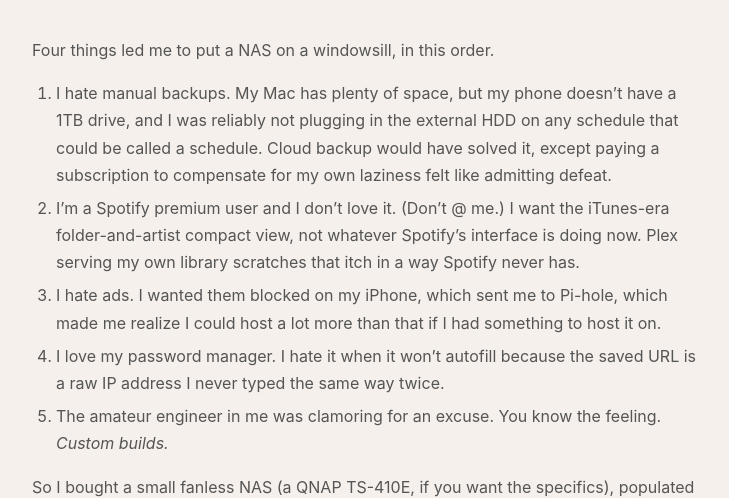
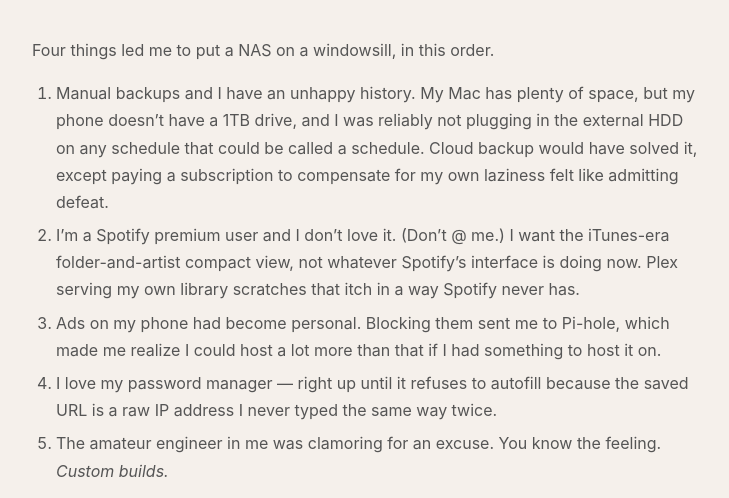
Before and after one commit to jaskiratr/personal-website, an Astro site: page /blog/homelab-fanless-qnap in a window 1280 px wide. Shown: the part 283-781 px from the top of the page, without its empty margins (272-1001 px from the left). Built offline with nearby package versions, Linux system fonts and the light colour scheme; Astro itself is replaced by a stand-in of ours.

Commit message:
edit: soften 'hate' phrasing in homelab blog post

```diff
--- a/src/content/blog/homelab-fanless-qnap.md
+++ b/src/content/blog/homelab-fanless-qnap.md
@@ -8,10 +8,10 @@ draft: false
 
 Four things led me to put a NAS on a windowsill, in this order.
 
-1. I hate manual backups. My Mac has plenty of space, but my phone doesn't have a 1TB drive, and I was reliably not plugging in the external HDD on any schedule that could be called a schedule. Cloud backup would have solved it, except paying a subscription to compensate for my own laziness felt like admitting defeat.
+1. Manual backups and I have an unhappy history. My Mac has plenty of space, but my phone doesn't have a 1TB drive, and I was reliably not plugging in the external HDD on any schedule that could be called a schedule. Cloud backup would have solved it, except paying a subscription to compensate for my own laziness felt like admitting defeat.
 2. I'm a Spotify premium user and I don't love it. (Don't @ me.) I want the iTunes-era folder-and-artist compact view, not whatever Spotify's interface is doing now. Plex serving my own library scratches that itch in a way Spotify never has.
-3. I hate ads. I wanted them blocked on my iPhone, which sent me to Pi-hole, which made me realize I could host a lot more than that if I had something to host it on.
-4. I love my password manager. I hate it when it won't autofill because the saved URL is a raw IP address I never typed the same way twice.
+3. Ads on my phone had become personal. Blocking them sent me to Pi-hole, which made me realize I could host a lot more than that if I had something to host it on.
+4. I love my password manager — right up until it refuses to autofill because the saved URL is a raw IP address I never typed the same way twice.
 5. The amateur engineer in me was clamoring for an excuse. You know the feeling. *Custom builds.*
 
 So I bought a small fanless NAS (a QNAP TS-410E, if you want the specifics), populated it with SSDs, perched it on a windowsill behind a curtain, and started a journey that has since taught me more about Docker, DNS, TLS, and route tables than I expected.
```
